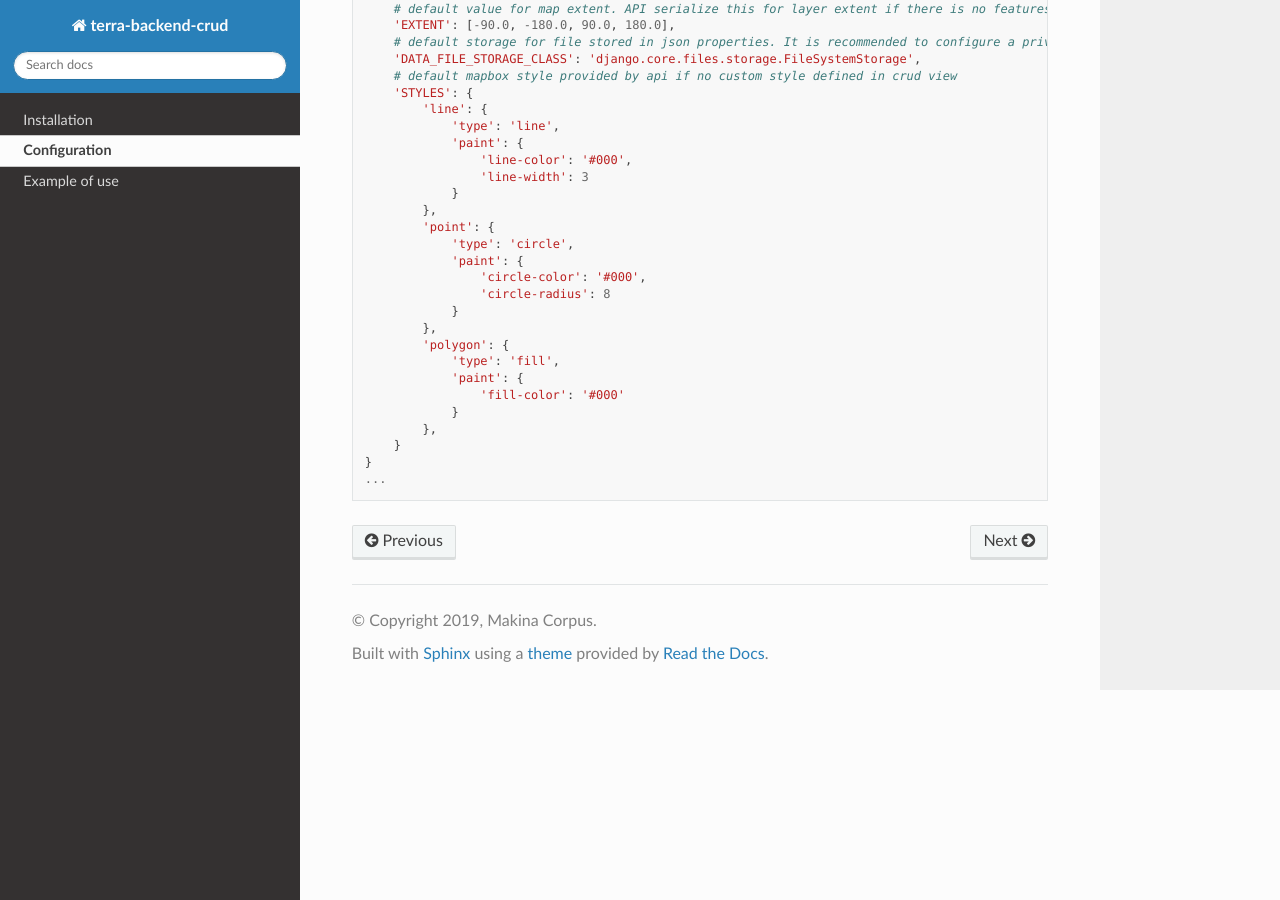
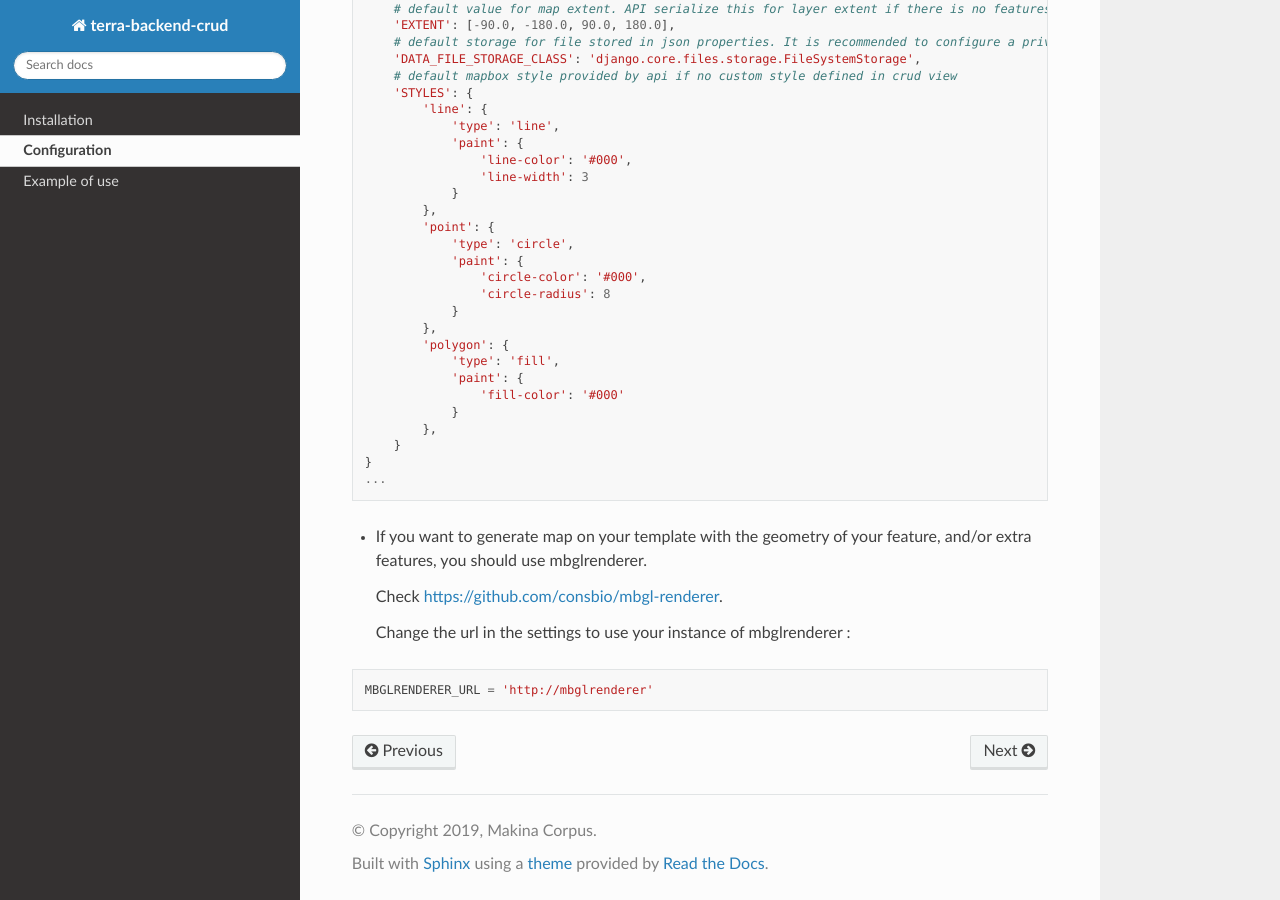
Before and after one commit to Terralego/django-terra-geocrud, a Sphinx documentation site: the page built from doc/configuration.rst, in a window 1280 px wide and 900 px high, scrolled down 1323 px. Built offline with Sphinx 7.4.7 and the Read the Docs theme 2.0.0, drawn with Linux system fonts in a browser that asks for light colours.

Commit message:
Add settings, doc, changelog, comments

```diff
--- a/doc/configuration.rst
+++ b/doc/configuration.rst
@@ -96,3 +96,14 @@ Settings should be overrided  with TERRA_GEOCRUD settings in your project settin
         }
     }
     ...
+
+* If you want to generate map on your template with the geometry of your feature, and/or extra features, you should use
+  mbglrenderer.
+
+  Check https://github.com/consbio/mbgl-renderer.
+
+  Change the url in the settings to use your instance of mbglrenderer :
+
+::
+
+    MBGLRENDERER_URL = 'http://mbglrenderer'
```
Also changed, not shown: CHANGES.md (+2 -0 lines), doc/use.rst (+14 -0 lines), 2 other files.
